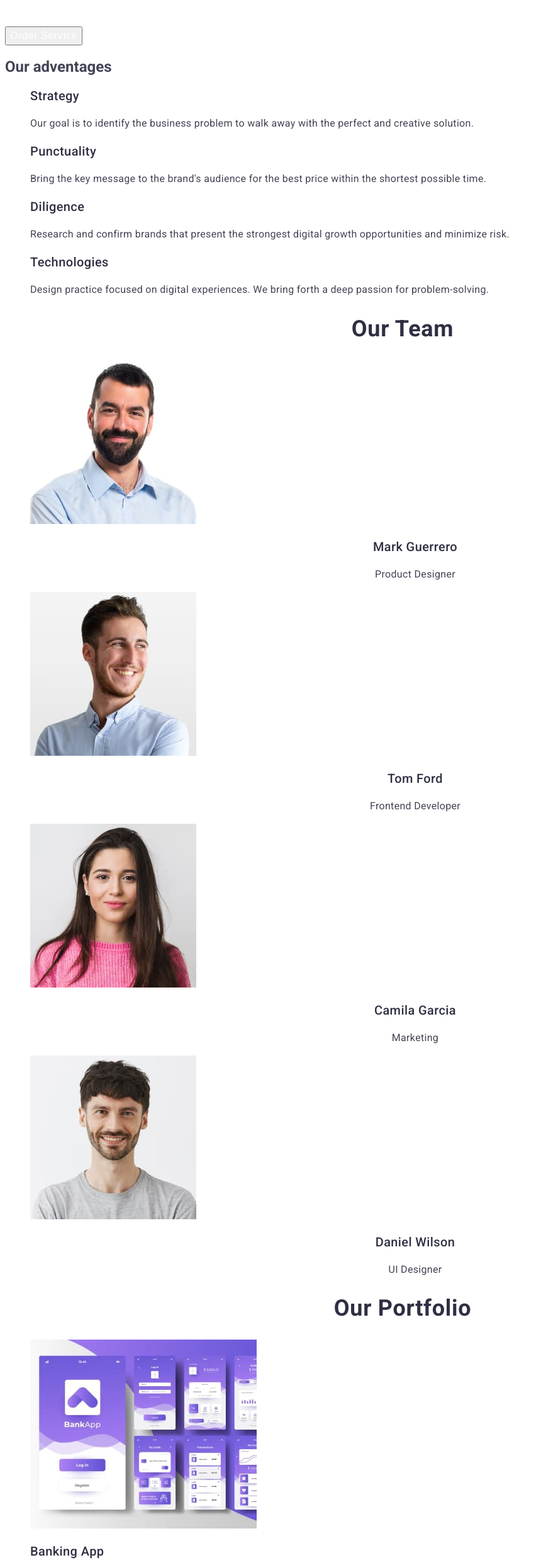
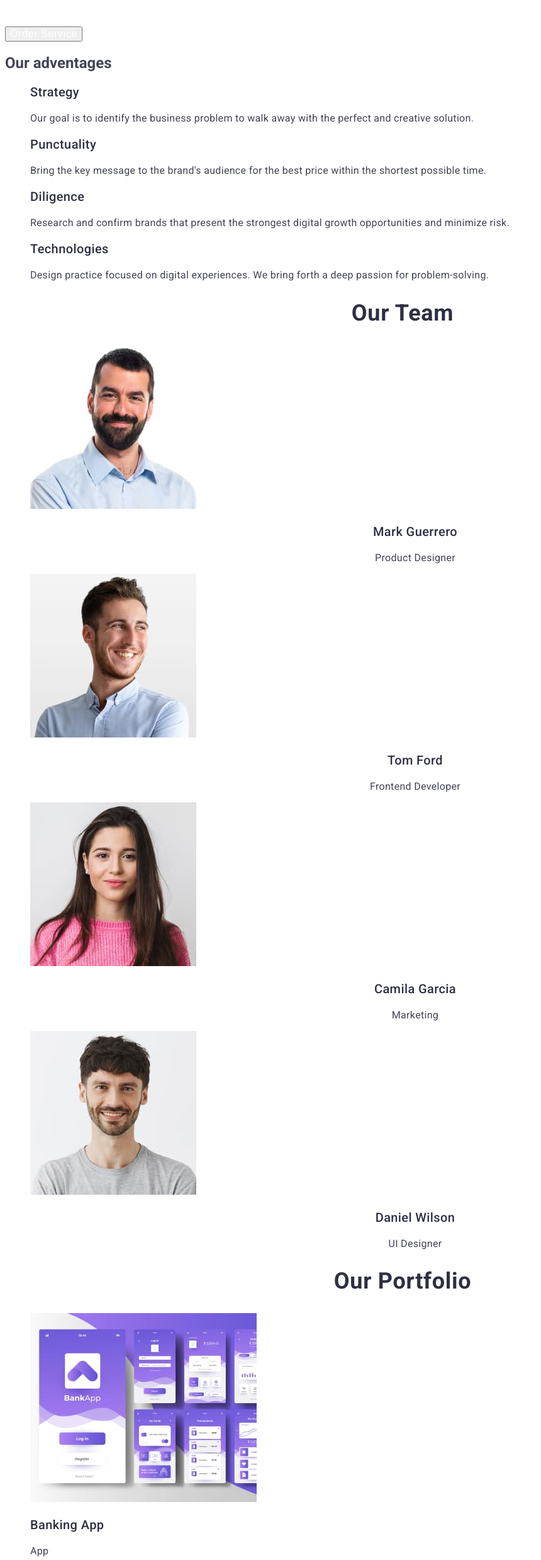
Before and after one commit to Yuliia47/goit-markup-hw-02, a plain HTML site: page index.html in a window 1280 px wide. Shown: the part 265-2742 px from the top of the page at 63% size, without its empty margins (0-860 px from the left). Drawn offline with Linux system fonts and the light colour scheme.

Commit message:
спроба 2

```diff
--- a/scc/styles.css
+++ b/scc/styles.css
@@ -41,7 +41,7 @@ ul {
   /* Button Text */
   font-size: 16px;
   font-weight: 500;
-  line-height: 24px;
+  line-height: 1, 5;
   /* 150% */
   letter-spacing: 0.64px;
 }
@@ -51,7 +51,7 @@ ul {
   /* Header 3 */
   font-size: 20px;
   font-weight: 500;
-  line-height: 24px; /* 120% */
+  line-height: 1, 2; /* 120% */
   letter-spacing: 0.4px;
 }
 
@@ -60,7 +60,7 @@ ul {
   /* Body */
   font-size: 16px;
   font-weight: 400;
-  line-height: 24px; /* 150% */
+  line-height: 1, 5; /* 150% */
   letter-spacing: 0.32px;
 }
 
@@ -70,7 +70,7 @@ ul {
   /* Header 2 */
   font-size: 36px;
   font-weight: 700;
-  line-height: 40px; /* 111.111% */
+  line-height: 1, 11; /* 111.111% */
   letter-spacing: 0.72px;
   text-transform: capitalize;
 }
@@ -84,7 +84,7 @@ ul {
   font-size: 20px;
 
   font-weight: 500;
-  line-height: 24px; /* 120% */
+  line-height: 1, 2; /* 120% */
   letter-spacing: 0.4px;
 }
 
@@ -97,8 +97,11 @@ ul {
   font-size: 16px;
 
   font-weight: 400;
-  line-height: 24px; /* 150% */
+  line-height: 1, 5; /* 150% */
   letter-spacing: 0.32px;
+}
+. portfolio {
+  background-color: #f4f4fd;
 }
 
 .portfolio-name {
@@ -110,7 +113,7 @@ ul {
   font-size: 36px;
 
   font-weight: 700;
-  line-height: 40px; /* 111.111% */
+  line-height: 1, 11; /* 111.111% */
   letter-spacing: 0.72px;
   text-transform: capitalize;
 }
@@ -123,7 +126,7 @@ ul {
   font-size: 20px;
 
   font-weight: 500;
-  line-height: 24px; /* 120% */
+  line-height: 1, 2; /* 120% */
   letter-spacing: 0.4px;
 }
 
@@ -135,6 +138,6 @@ ul {
   font-size: 16px;
 
   font-weight: 400;
-  line-height: 24px; /* 150% */
+  line-height: 1, 5; /* 150% */
   letter-spacing: 0.32px;
 }
```
